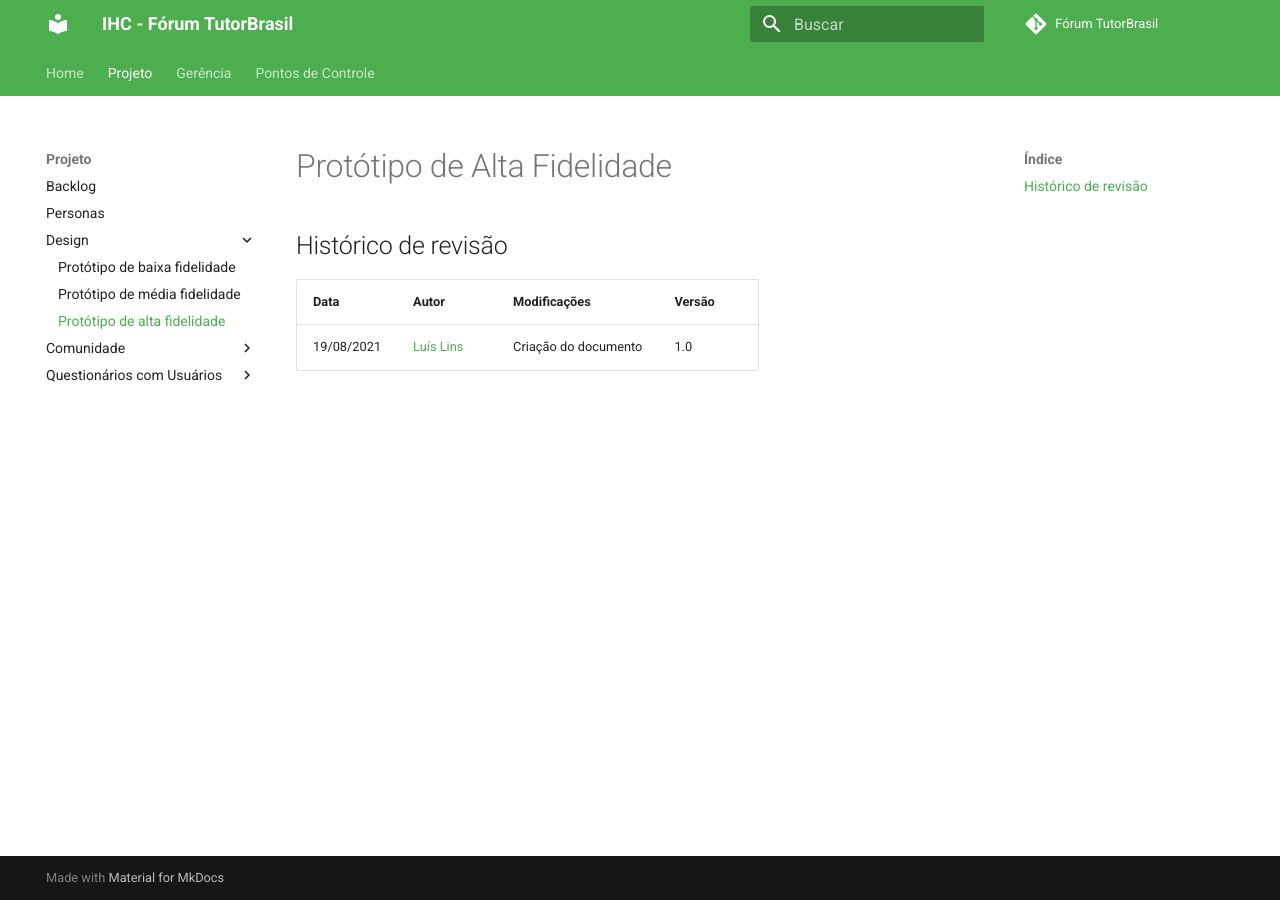
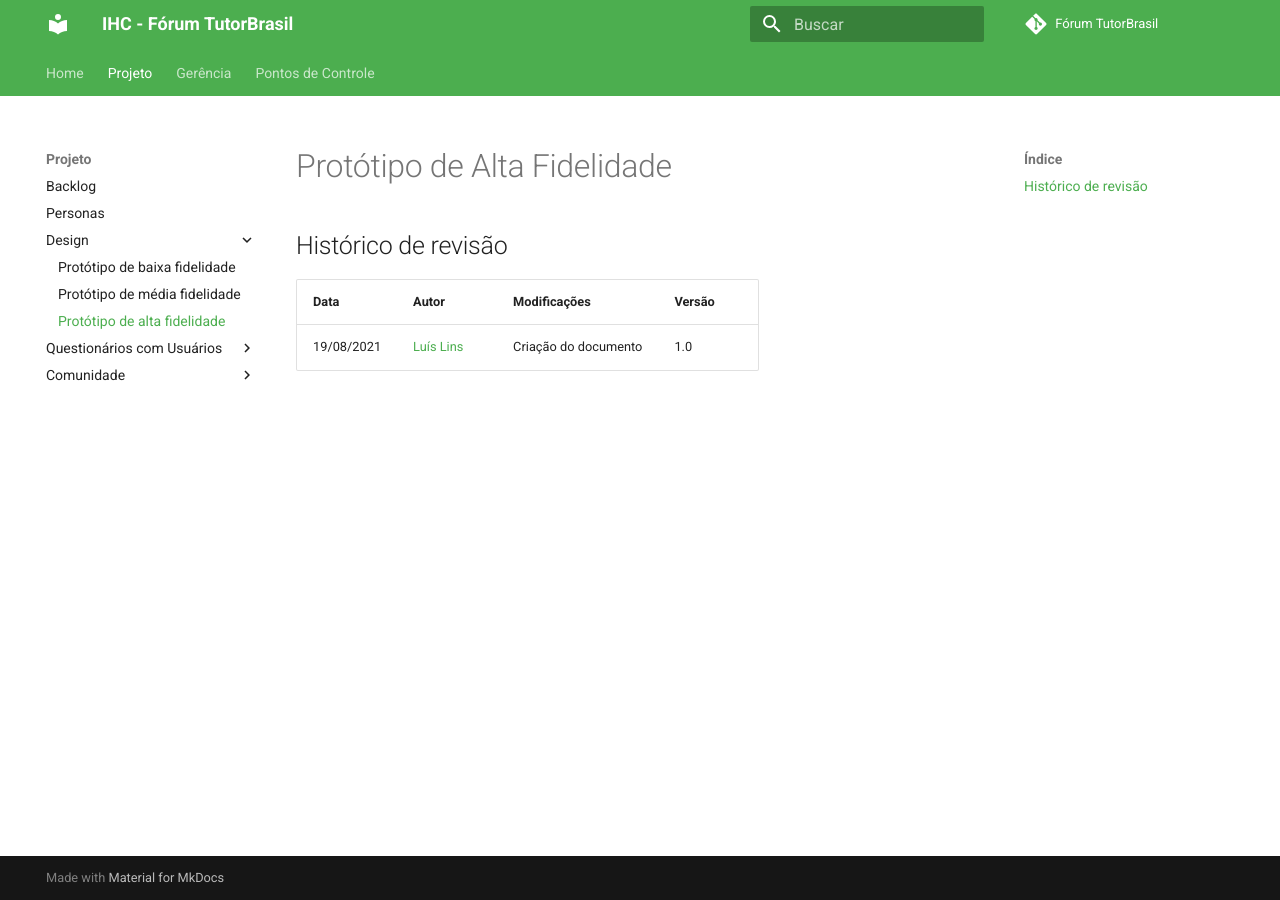
Before and after one commit to luisgaboardi/Forum-TutorBrasil, an MkDocs documentation site: the page built from docs/project/high-prototype.md, in a window 1280 px wide. Built offline with MkDocs 1.6.1 and Material for MkDocs 9.7.7, drawn with Linux system fonts in a browser that asks for light colours; comment, search, counter and statistics services are not loaded; some of the changed lines change nothing that is shown.

Commit message:
Change community contribution documentation order

```diff
--- a/mkdocs.yml
+++ b/mkdocs.yml
@@ -31,11 +31,11 @@ nav:
           - Protótipo de baixa fidelidade: "project/low-prototype.md"
           - Protótipo de média fidelidade: "project/mid-prototype.md"
           - Protótipo de alta fidelidade: "project/high-prototype.md"
+      - Questionários com Usuários:
+          - Questionário 1: "project/surveys/survey-01.md"
       - Comunidade:
           - Código de conduta: "project/CODE_OF_CONDUCT.md"
           - Diretrizes de contribuição: "project/CONTRIBUTING.md"
-      - Questionários com Usuários:
-          - Questionário 1: "project/surveys/survey-01.md"
   - Gerência:
       - Plano metodológico:
           - Plano metodológico: "management/methodology-plan.md"
```
